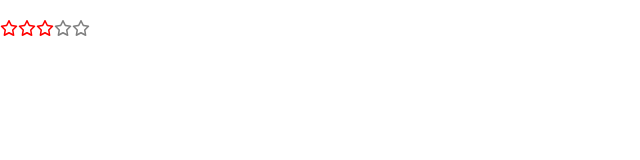
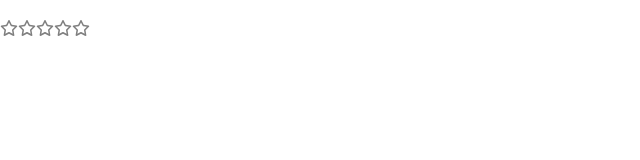
Before and after one commit to MofuMofu2/react-sandbox, a React (Create React App) app: page / in a window 1280 px wide. Shown: the top 160 px of the page, without its empty margins (0-640 px from the left). Built offline with nearby package versions, Linux system fonts and the light colour scheme.

Commit message:
feature: Starコンポーネントを利用するように変更

```diff
--- a/src/component/StarRating/index.tsx
+++ b/src/component/StarRating/index.tsx
@@ -1,14 +1,13 @@
 import React from "react";
 import { faStar } from "@fortawesome/free-regular-svg-icons";
 import { FontAwesomeIcon } from "@fortawesome/react-fontawesome";
-export default function StarRating() {
+import Star from "../Star";
+export default function StarRating({ totalStars = 5 }): JSX.Element {
   return (
     <>
-      <FontAwesomeIcon icon={faStar} title="red" color="red" />
-      <FontAwesomeIcon icon={faStar} title="red" color="red" />
-      <FontAwesomeIcon icon={faStar} title="red" color="red" />
-      <FontAwesomeIcon icon={faStar} title="grey" color="grey" />
-      <FontAwesomeIcon icon={faStar} title="grey" color="grey" />
+      {[...Array(totalStars)].map((n, i) => (
+        <Star key={i} />
+      ))}
     </>
   );
 }
```
